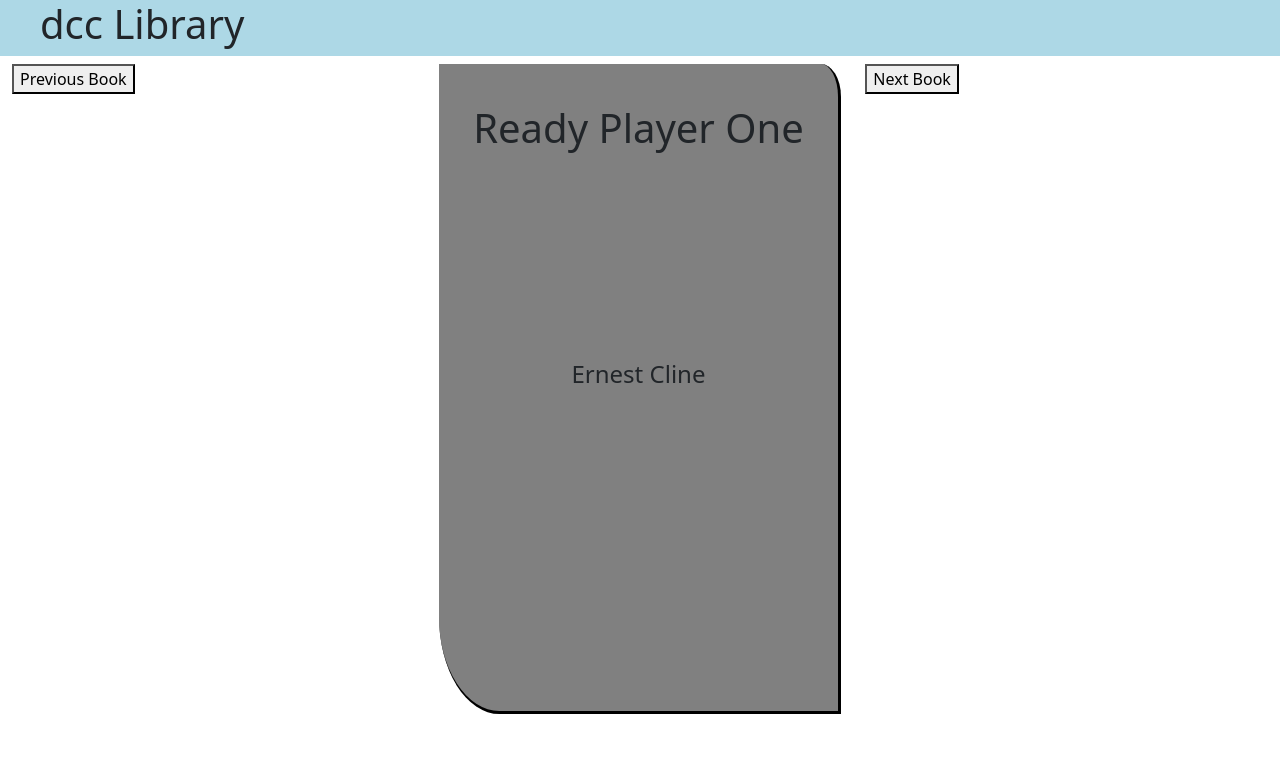
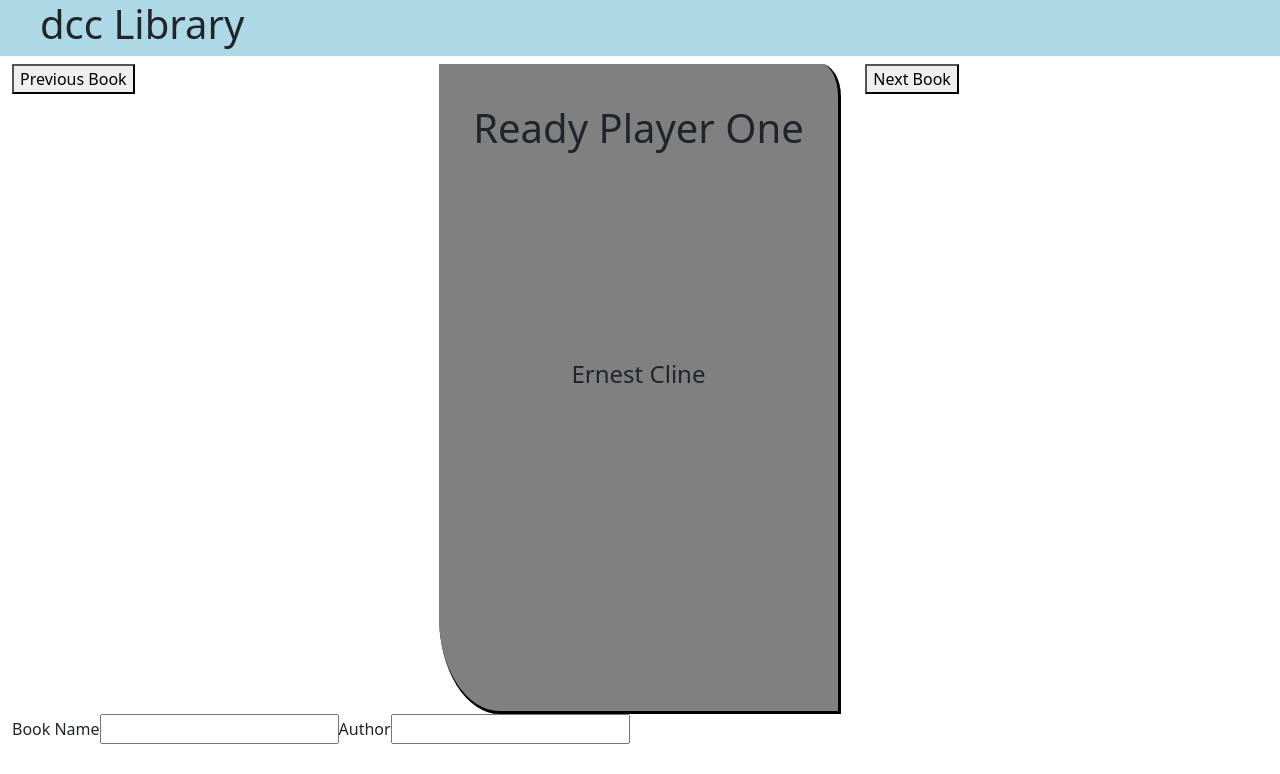
Before and after one commit to Mon-TeSmith/DCCLibraryReact, a React (Create React App) app: page / in a window 1280 px wide. Shown: the top 774 px of the page. Built offline with nearby package versions, Linux system fonts and the light colour scheme.

Commit message:
BookCreator

```diff
--- a/src/components/App.jsx
+++ b/src/components/App.jsx
@@ -2,6 +2,8 @@
 import "./App.css"
 import TitleBar from './TitleBar/TitleBar';
 import BookViewer from './BookViewer/BookViewer';
+import BookCreator from './BookCreator/BookCreator';
+
 class App extends Component {
     constructor(props) {
         super(props);
@@ -43,6 +45,7 @@
             <div className="container-fluid">
                 <TitleBar />
                 <BookViewer book={this.books[this.state.bookNumber]} nextBook={this.goToNextBook} previousBook={this.goToPreviousBook} />
+                <BookCreator />
             </div>
         )
     }
--- a/src/components/Book/Book.jsx
+++ b/src/components/Book/Book.jsx
@@ -1,5 +1,5 @@
 import React from 'react';
-import './Book.css'
+import'./Book.css'
 
 const Book = (props) => {
     return (
--- /dev/null
+++ b/src/components/BookCreator/BookCreator.jsx
@@ -0,0 +1,21 @@
+import React, {Component} from 'react';
+
+class BookCreator extends Component {
+    constructor(props) {
+        super(props);
+        this.state = {}
+    }
+    render() {
+        return (
+            <form>
+                <label>Book Name</label>
+                <input />
+                <label>Author</label>
+                <input />
+            </form>
+
+        );
+    }
+}
+
+export default BookCreator;
```
Also changed, not shown: src/components/Footer/Footer.css (+9 -0 lines), src/components/Footer/Footer.jsx (+12 -0 lines), src/components/BookCreator/BookCreator.css (added), src/components/CreateBook/CreateBook.jsx (deleted).
